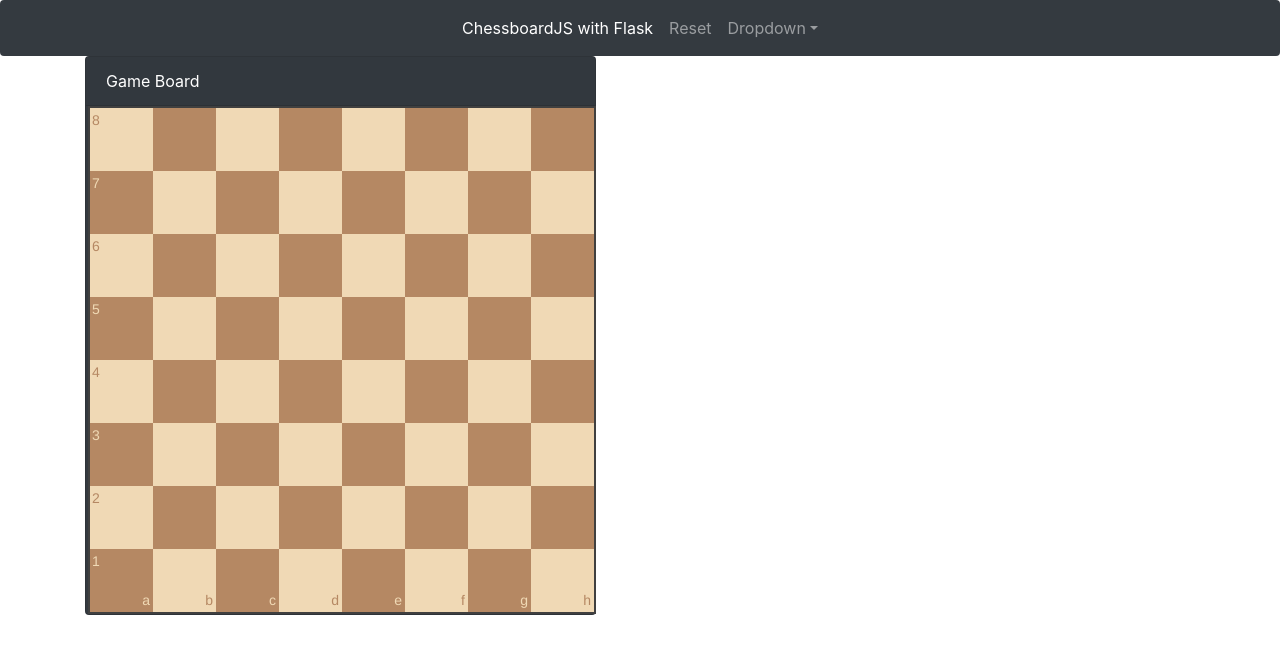
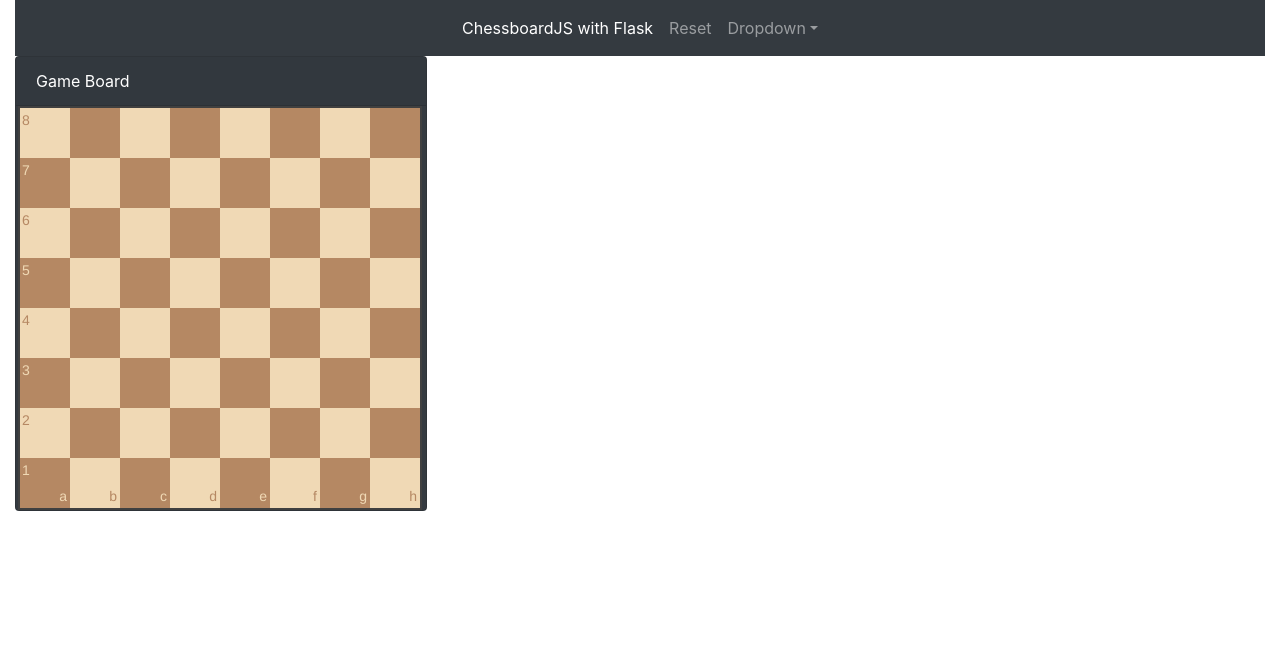
Before and after one commit to omega-coder/flask-chess-platform, a Flask app: template templates/index.html in a window 1280 px wide. Shown: the top 654 px of the page. Run offline with Flask 2, Linux system fonts and the light colour scheme; the template is opened without the code that fills it, so the values that code supplies are empty.

Commit message:
Modifies ChessBoard size

```diff
--- a/templates/index.html
+++ b/templates/index.html
@@ -15,10 +15,8 @@
 
 </head>
 <body>
-
-
-
-    <nav class="navbar navbar-expand-lg navbar-dark bg-dark rounded">
+    <div class="container-fluid">
+    <nav class="navbar navbar-expand-lg navbar-dark bg-dark">
         <button class="navbar-toggler" type="button" data-toggle="collapse" data-target="#navbarsExample10" aria-controls="navbarsExample10" aria-expanded="false" aria-label="Toggle navigation">
           <span class="navbar-toggler-icon"></span>
         </button>
@@ -43,10 +41,9 @@
         </div>
       </nav>
 
-		<div class="container">
         <div class="row">
             <div class="col-md-8">
-			<div class="card text-white bg-dark mb-3" style="width: 70%;">
+			<div class="card text-white bg-dark mb-3" style="width: 50%;">
 				<div class="card-header">Game Board</div>
 				<div class="card-body">
 				<div id="board"></div>
```
